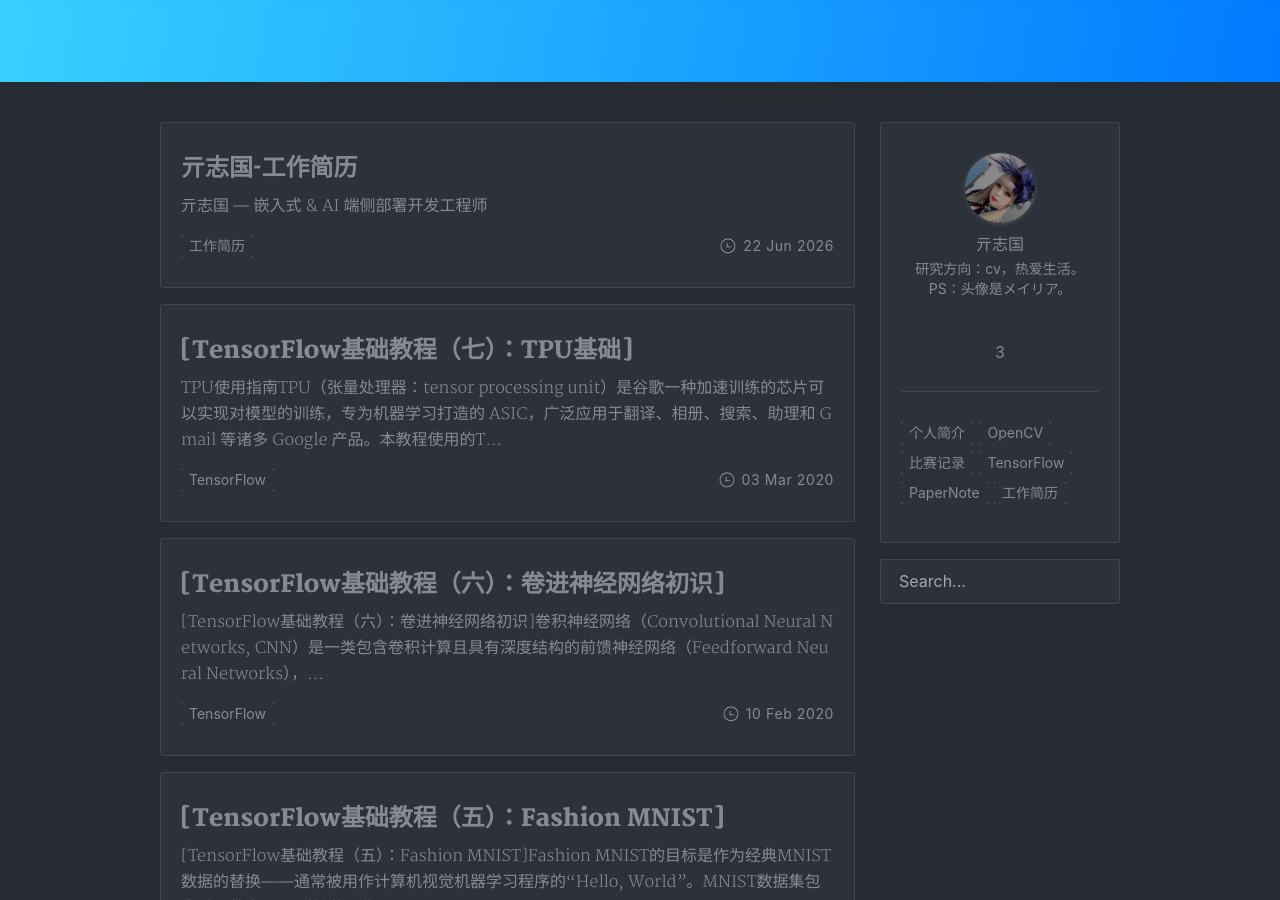
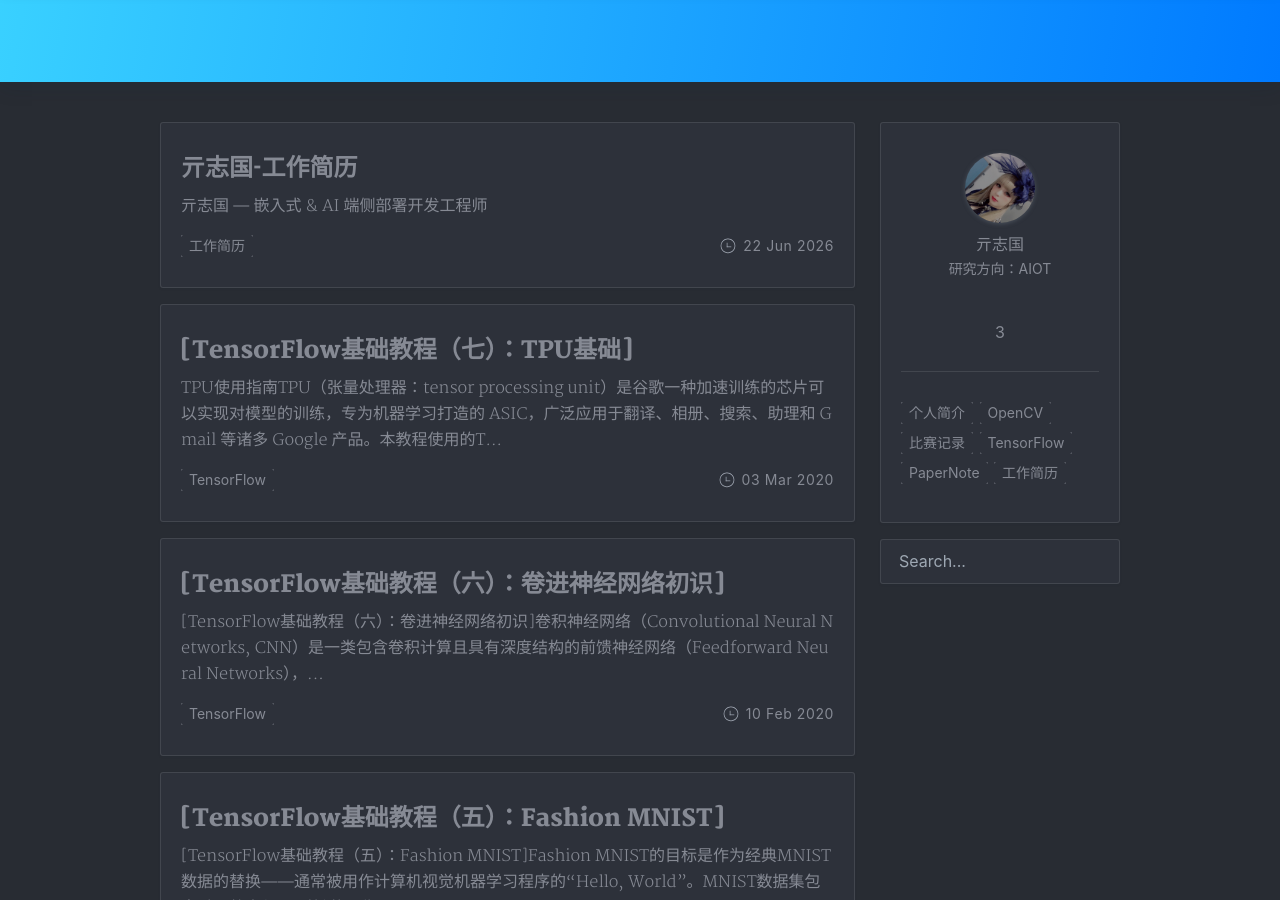
Before and after one commit to Qzgfather/Qzgfather.github.io, a Jekyll site: the page built from index.html, in a window 1280 px wide and 900 px high, scrolled down 378 px. Built offline with Jekyll 4.4.1, drawn with Linux system fonts in a browser that asks for light colours; nearby versions of some CDN libraries; the list of posts is cut into pages by our own code; a style sheet for code colours, icons or effects is not loaded.

Commit message:
Update _config.yml

```diff
--- a/_config.yml
+++ b/_config.yml
@@ -26,7 +26,7 @@ footer:
 # Author 配置博主信息
 author: '亓志国'
 nickname: 'No'
-bio: '研究方向：cv，热爱生活。PS：头像是メイリア。'
+bio: '研究方向：AIOT'
 avatar: '/assets/img/meiria.png'
 
 # Search
```
